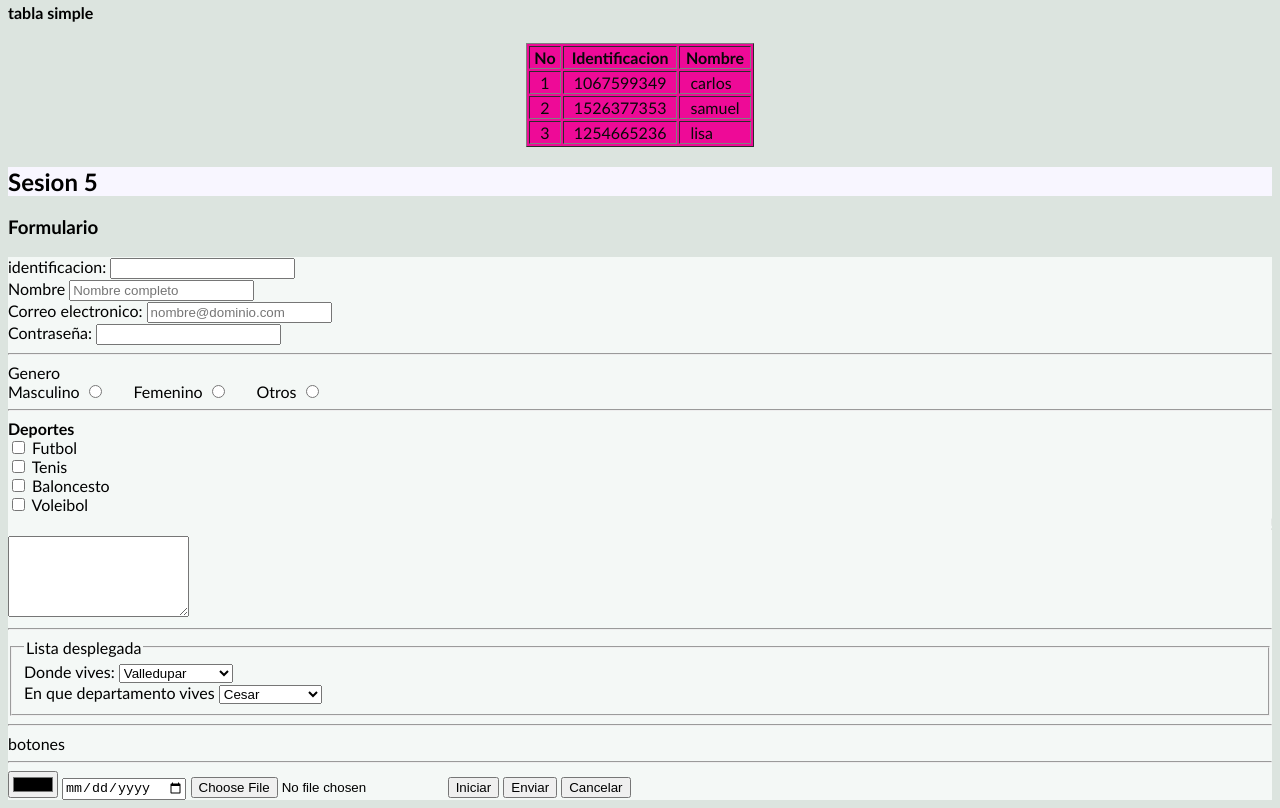
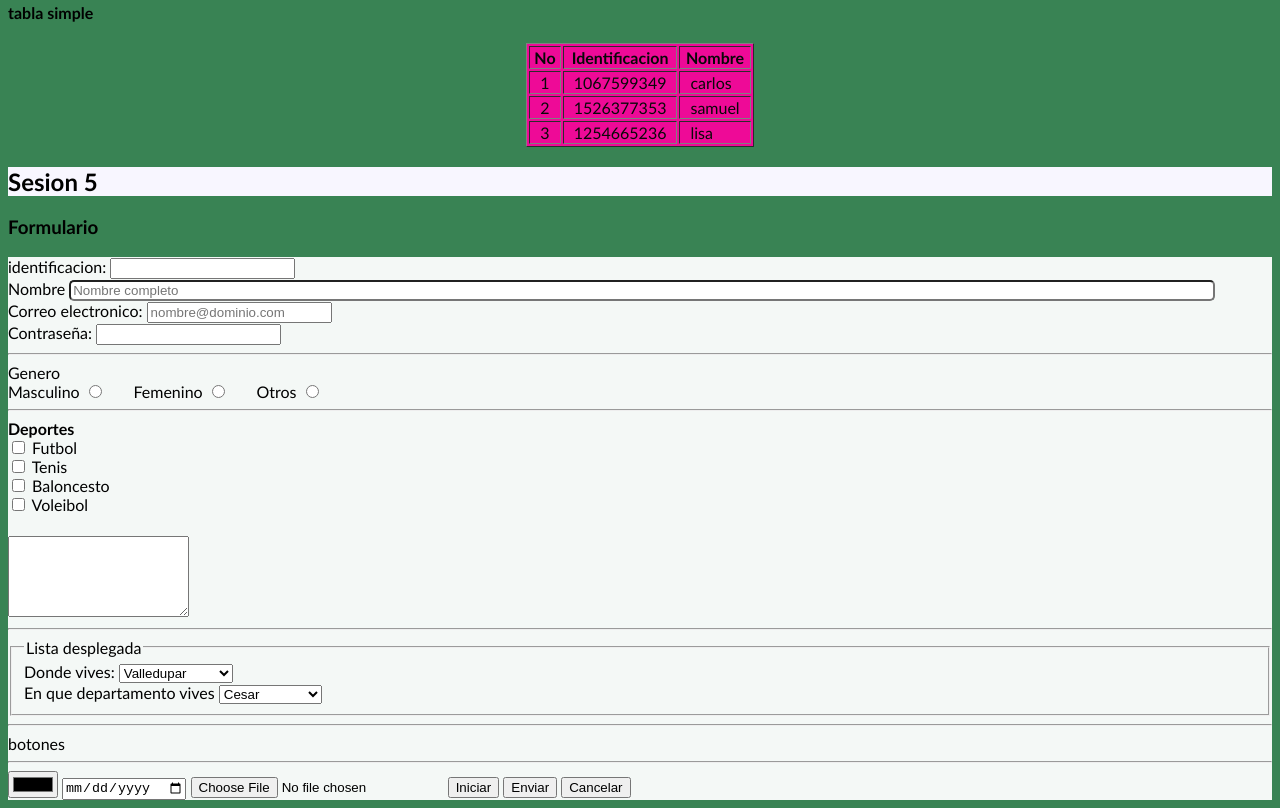
Before and after one commit to EstebanArrieta20/Prueba_1_, a plain HTML site: page index.html in a window 1280 px wide. Shown: the part 1942-2750 px from the top of the page. Drawn offline with Linux system fonts and the light colour scheme.

Commit message:
dando estilos css a los inputs

```diff
--- a/estilos.css
+++ b/estilos.css
@@ -1,7 +1,7 @@
 /*Estilos para el cuerpo*/
 
 body { font-family: 'Gill Sans', 'Gill Sans MT', Calibri, 'Trebuchet MS', sans-serif;
-    background-color: rgb(220, 228, 223);
+    background-color: rgb(57, 131, 84);
 }
 header{ background-color: rgba(204, 92, 0, 0.479);
     text-align: center;
@@ -66,3 +66,8 @@ padding-right: 10px;
     display:inline;
     margin: auto 10px;
 }
+input[type="text"], input [type="number"] , input [type="number"]{
+    width: 90%;
+    border-radius: 5px;    padding: 15px auto;
+    box-shadow: 15px ;
+}
```
